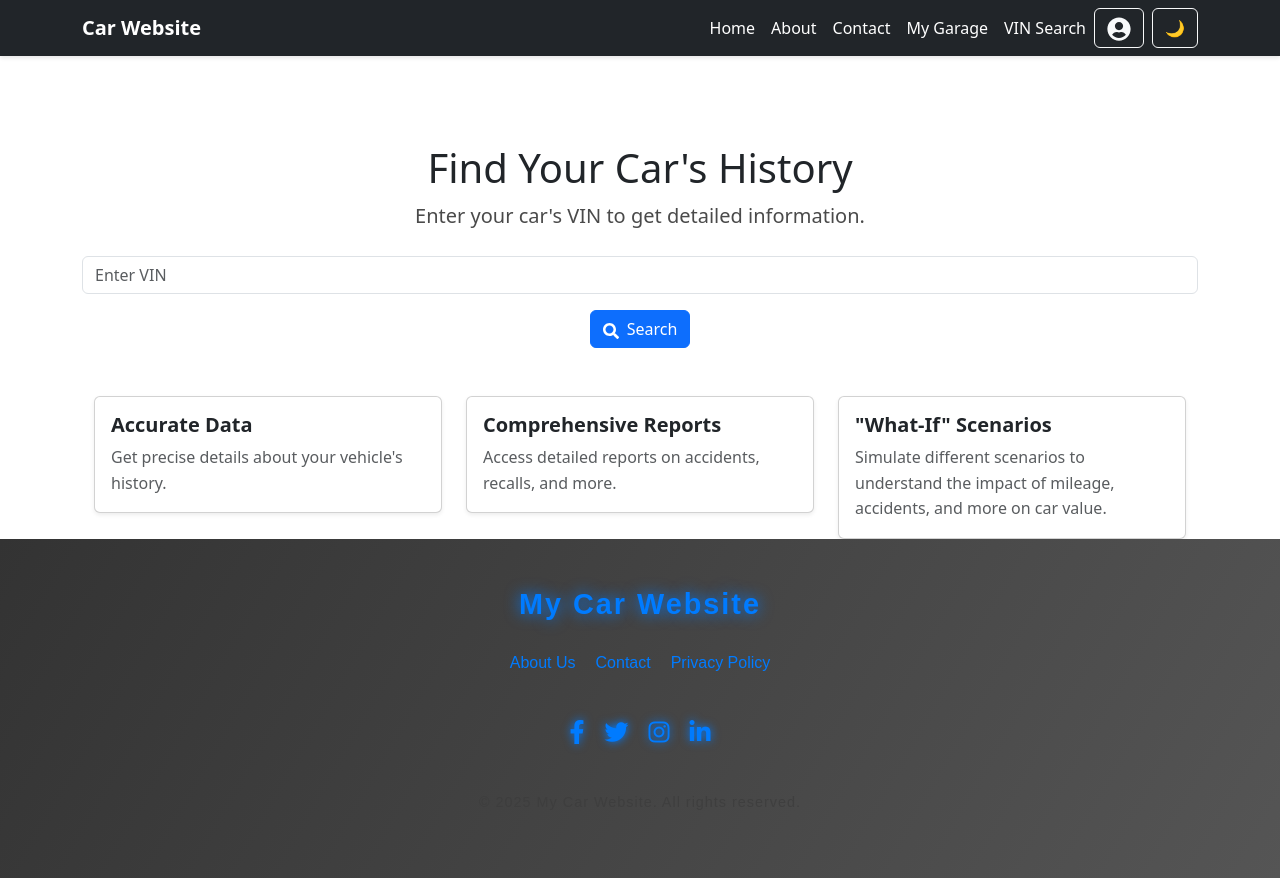
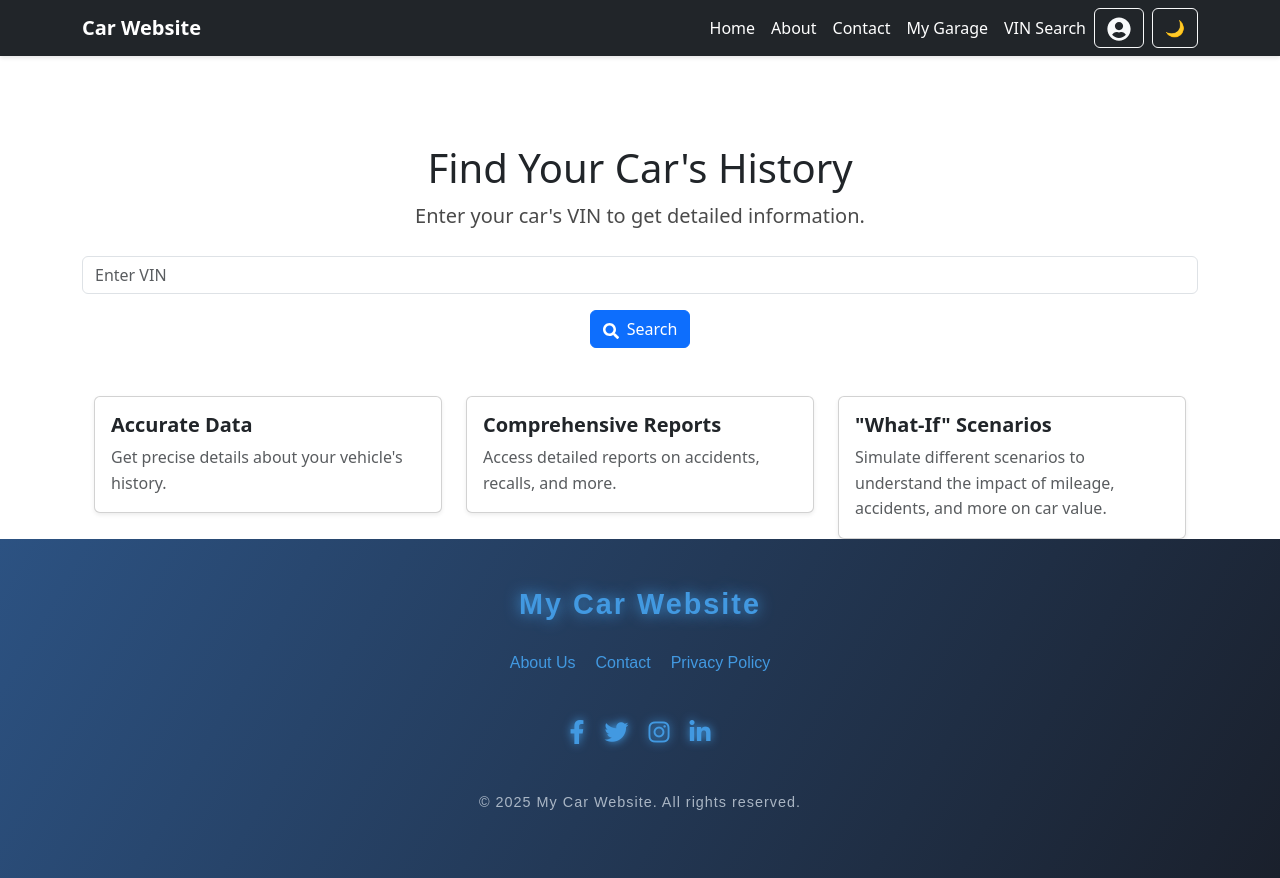
Before and after one commit to Mikutzu55/deep, a React (Create React App) app: page / in a window 1280 px wide. Built offline with nearby package versions, Linux system fonts and the light colour scheme; no server answers.

Commit message:
Update Footer.js

```diff
--- a/src/Footer.js
+++ b/src/Footer.js
@@ -1,11 +1,15 @@
 import React from 'react';
 
-const Footer = () => {
+const Footer = ({ theme }) => {
+  const isLightTheme = theme === 'light';
+
   return (
     <footer
       style={{
-        backgroundImage: 'linear-gradient(120deg, #333333, #555555)',
-        color: '#ffffff',
+        backgroundImage: isLightTheme
+          ? 'linear-gradient(120deg, #e9f5ff, #d1e7fd)' // Soft pastel blue gradient
+          : 'linear-gradient(120deg, #2c5282, #1a202c)', // Dark theme gradient
+        color: isLightTheme ? '#333333' : '#e2e8f0', // Text color based on theme
         padding: '3rem 1rem',
         textAlign: 'center',
         fontFamily: "'Poppins', sans-serif",
@@ -43,8 +47,8 @@ const Footer = () => {
             fontSize: '1.8rem',
             fontWeight: 'bold',
             marginBottom: '10px',
-            color: '#007bff', // Blue accent to match the website theme
-            textShadow: '0 0 15px #007bff',
+            color: isLightTheme ? '#0d6efd' : '#4299e1', // Accent color for logo
+            textShadow: isLightTheme ? '0 0 10px #e9f5ff' : '0 0 15px #4299e1',
             letterSpacing: '2px',
           }}
         >
@@ -64,7 +68,7 @@ const Footer = () => {
               key={index}
               href={`/${link.toLowerCase().replace(' ', '-')}`}
               style={{
-                color: '#007bff', // Blue accent
+                color: isLightTheme ? '#0d6efd' : '#4299e1', // Link color
                 textDecoration: 'none',
                 transition: 'color 0.3s ease, transform 0.3s ease',
                 fontSize: '1rem',
@@ -75,7 +79,7 @@ const Footer = () => {
                 e.target.style.transform = 'scale(1.1)';
               }}
               onMouseOut={(e) => {
-                e.target.style.color = '#007bff';
+                e.target.style.color = isLightTheme ? '#0d6efd' : '#4299e1';
                 e.target.style.transform = 'scale(1)';
               }}
             >
@@ -103,10 +107,12 @@ const Footer = () => {
               target="_blank"
               rel="noopener noreferrer"
               style={{
-                color: '#007bff', // Blue accent
+                color: isLightTheme ? '#0d6efd' : '#4299e1', // Icon color
                 fontSize: '1.5rem',
                 transition: 'transform 0.3s ease, color 0.3s ease',
-                textShadow: '0 0 10px #007bff',
+                textShadow: isLightTheme
+                  ? '0 0 5px #e9f5ff'
+                  : '0 0 10px #4299e1',
               }}
               onMouseOver={(e) => {
                 e.currentTarget.style.transform = 'scale(1.2)';
@@ -114,7 +120,9 @@ const Footer = () => {
               }}
               onMouseOut={(e) => {
                 e.currentTarget.style.transform = 'scale(1)';
-                e.currentTarget.style.textShadow = '0 0 10px #007bff';
+                e.currentTarget.style.textShadow = isLightTheme
+                  ? '0 0 5px #e9f5ff'
+                  : '0 0 10px #4299e1';
               }}
             >
               <i className={icon}></i>
@@ -128,6 +136,7 @@ const Footer = () => {
             fontSize: '0.9rem',
             opacity: '0.8',
             letterSpacing: '1px',
+            color: isLightTheme ? '#555555' : '#cbd5e0', // Subtle text color
           }}
         >
           © {new Date().getFullYear()} My Car Website. All rights reserved.
```
